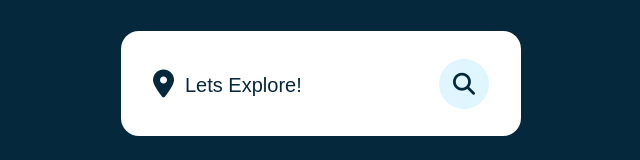
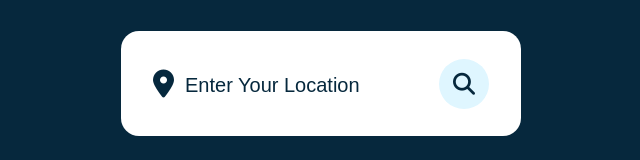
Before and after one commit to kumarannathan/WeatherApp, a plain HTML site: page index.html in a window 1280 px wide. Shown: the part 317-477 px from the top of the page, without its empty margins (319-959 px from the left). Drawn offline with Linux system fonts and the light colour scheme.

Commit message:
Update index.html

```diff
--- a/index.html
+++ b/index.html
@@ -15,7 +15,7 @@
     <div class="container">
         <div class="search-box">
             <i class="fa-solid fa-location-dot"></i>
-            <input type="text" placeholder="Lets Explore!">
+            <input type="text" placeholder="Enter your location">
             <button class="fa-solid fa-magnifying-glass"></button>
         </div>
 
```
